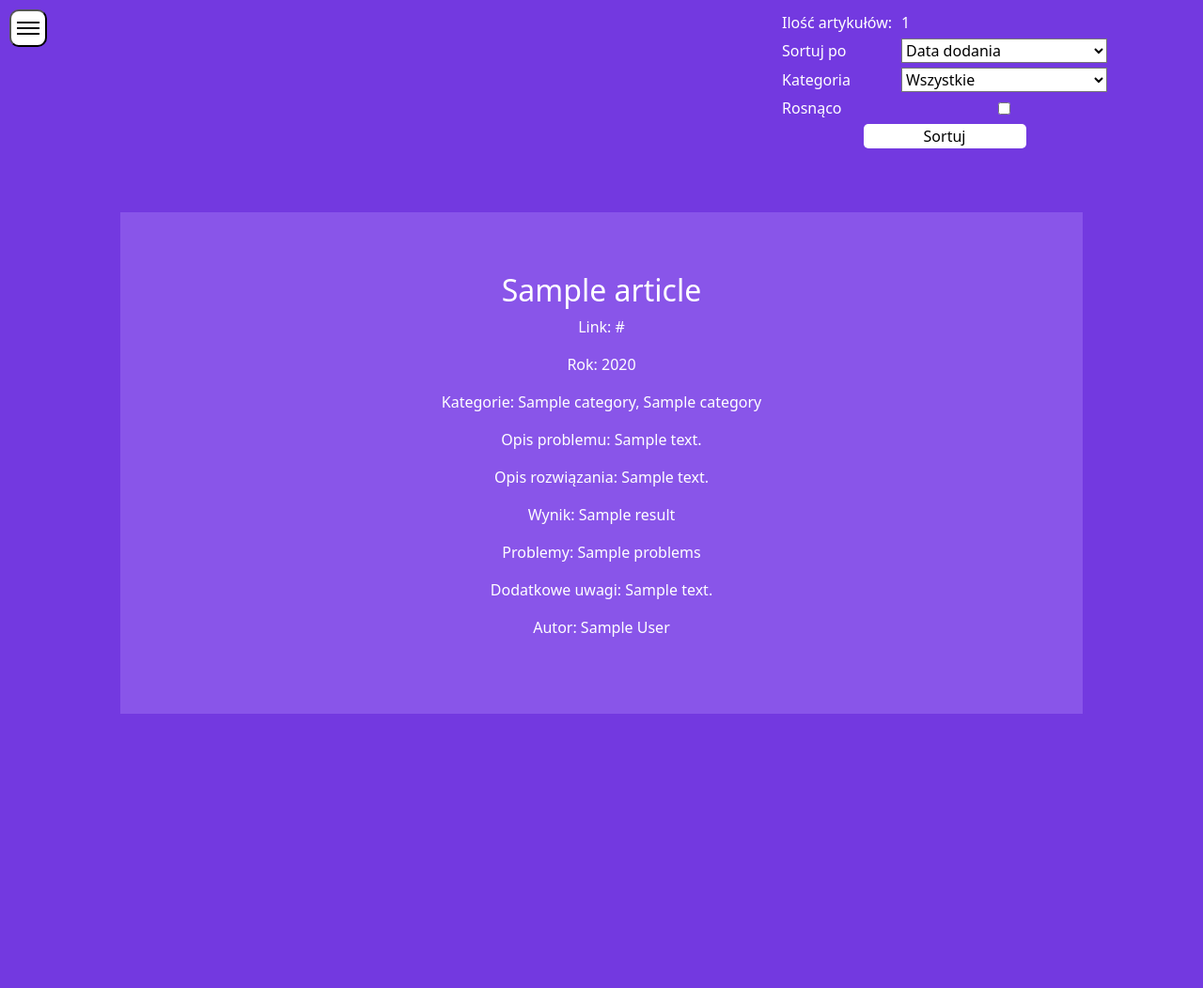
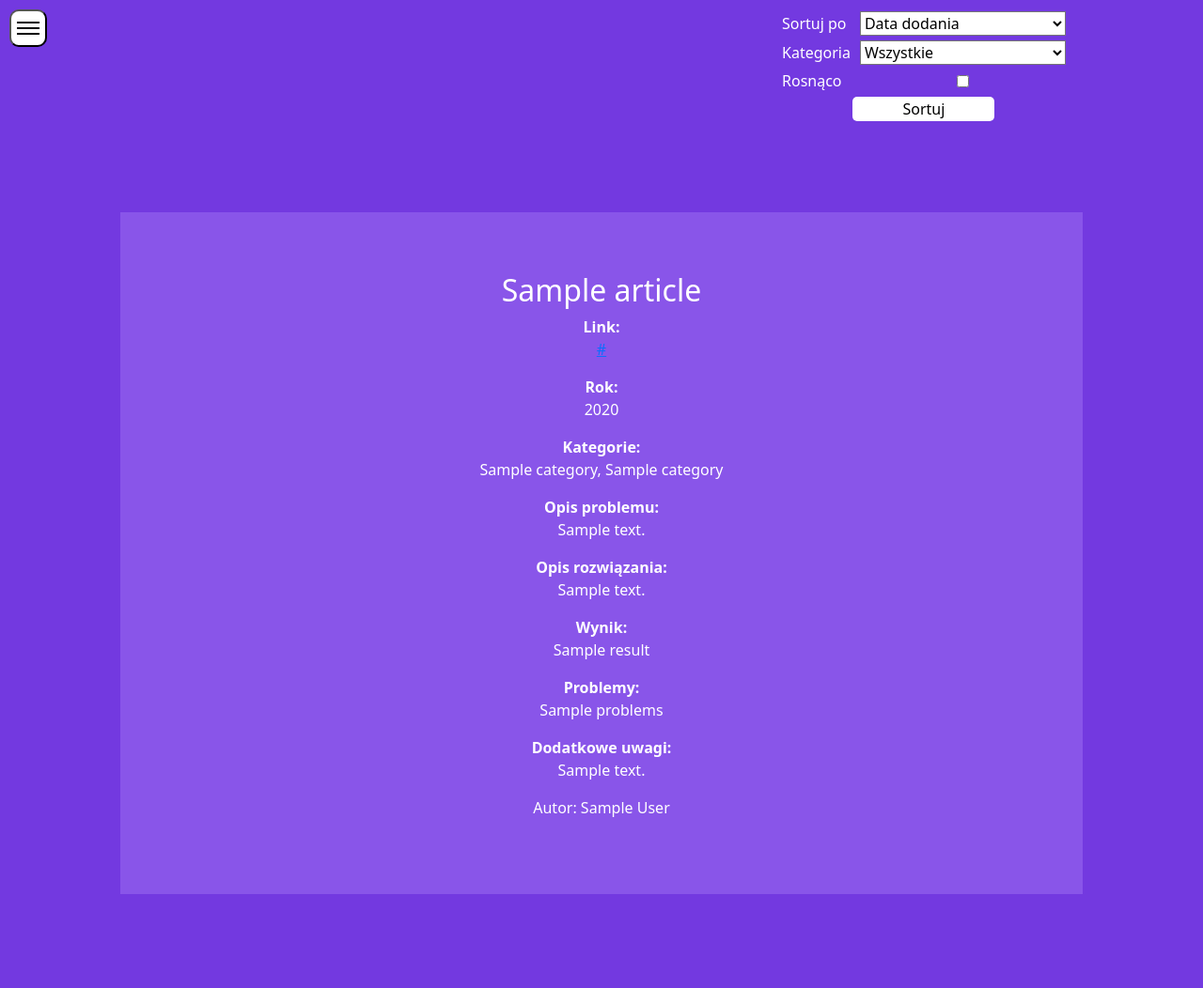
Before and after one commit to IgnacyBerent/BioAddMedKnowledgeBase, a Flask app: template templates/articles.html in a window 1280 px wide. Shown: the part 146-1198 px from the top of the page at 94% size. Before the commit the page ends 906 px from the top, so only its background shows below. Run offline with Flask 3, Linux system fonts and the light colour scheme; tables that the repository leaves empty hold one stand-in row (values such as "Sample post"); the template is opened without the code that fills it: values that come from a table or form of the project are taken from there, most other values are stand-ins (such as "Sample title", 1, 10 or a date in 2020); some libraries are stand-ins or nearby versions.

Commit message:
Pogrubienie oznaczeń sekcji w artykułach

```diff
--- a/static/css/articles_styles.css
+++ b/static/css/articles_styles.css
@@ -49,6 +49,13 @@
 .article-container>*{
   color: var(--text-color);
 }
+.article-container>label{
+  font-weight: 800;
+}
+p,h2{
+  max-width: 100%;
+  text-wrap:wrap;
+}
 
 /* Style sortowania */
 select {
--- a/templates/articles.html
+++ b/templates/articles.html
@@ -3,7 +3,6 @@
 <script defer src="\static\js\scripts.js"></script>
 <link href="/static/css/articles_styles.css" rel="stylesheet">
     <form method="POST" class="sort-conatiner">
-        <label>Ilość artykułów:</label><label class="articles-count "></label>
         {{ form.hidden_tag() }}
         {{ form.sort_by.label }} {{ form.sort_by() }}
         {{ form.category.label }} {{form.category() }}
@@ -14,16 +13,16 @@
     {% for article in articles %}
         <div class="article-container">
             <h2 class="article-head">{{ article.title }}</h2>
-            <p class="link-label">Link: <a href="{{ article.link }}">{{ article.link }}</a></p>
-            <p class="year-label">Rok: {{ article.year }}</p>
-            <p class="category-label">Kategorie: {{ article.category[0] }}, {{ article.category[1] }}</p>
-            <p class="problem-label">Opis problemu: {{ article.problem_description }}</p>
-            <p class="solution-label">Opis rozwiązania: {{ article.solution_description }}</p>
-            <p class="result-label">Wynik: {{ article.result }}</p>
-            <p class="problems-label">Problemy: {{ article.problems }}</p>
-            <p class="additional-notes-label">Dodatkowe uwagi: {{ article.additional_notes }}</p>
+            <label class="link-label">Link:</label><p><a href="{{ article.link }}">{{ article.link }}</a></p>
+            <label class="year-label">Rok:</label> <p>{{ article.year }}</p>
+            <label class="category-label">Kategorie:</label> <p>{{ article.category[0] }}, {{ article.category[1] }}</p>
+            <label class="problem-label">Opis problemu:</label> <p>{{ article.problem_description }}</p>
+            <label class="solution-label">Opis rozwiązania:</label> <p>{{ article.solution_description }}</p>
+            <label class="result-label">Wynik:</label> <p>{{ article.result }}</p>
+            <label class="problems-label">Problemy:</label> <p>{{ article.problems }}</p>
+            <label class="additional-notes-label">Dodatkowe uwagi:</label> <p>{{ article.additional_notes }}</p>
             <!-- TODO: Add class for author -->
-            <p class="problems-label">Autor: {{ article.analysis_author }}</p>
+            <p class="problems-label">Autor:</label> {{ article.analysis_author }}</p>
         </div>
     {% endfor %}
     </div>
--- a/templates/home.html
+++ b/templates/home.html
@@ -5,7 +5,9 @@
     <form method="POST">
         {{ form.hidden_tag() }}
         <div class="form-grid">
-            <!-- TODO: Add class for doi -->
+            <div class="count">
+                <label class="number-of-articles">Ilość artykułów w bazie: {{ number_of_articles }}</label>
+            </div>
             {{ form.doi.label(class="link-label") }} {{ form.doi(class="link-input", autocomplete="off") }}
             {{ form.submit(class="submit-button") }}
         </div>
```
Also changed, not shown: static/css/home_styles.css (+12 -0 lines).
